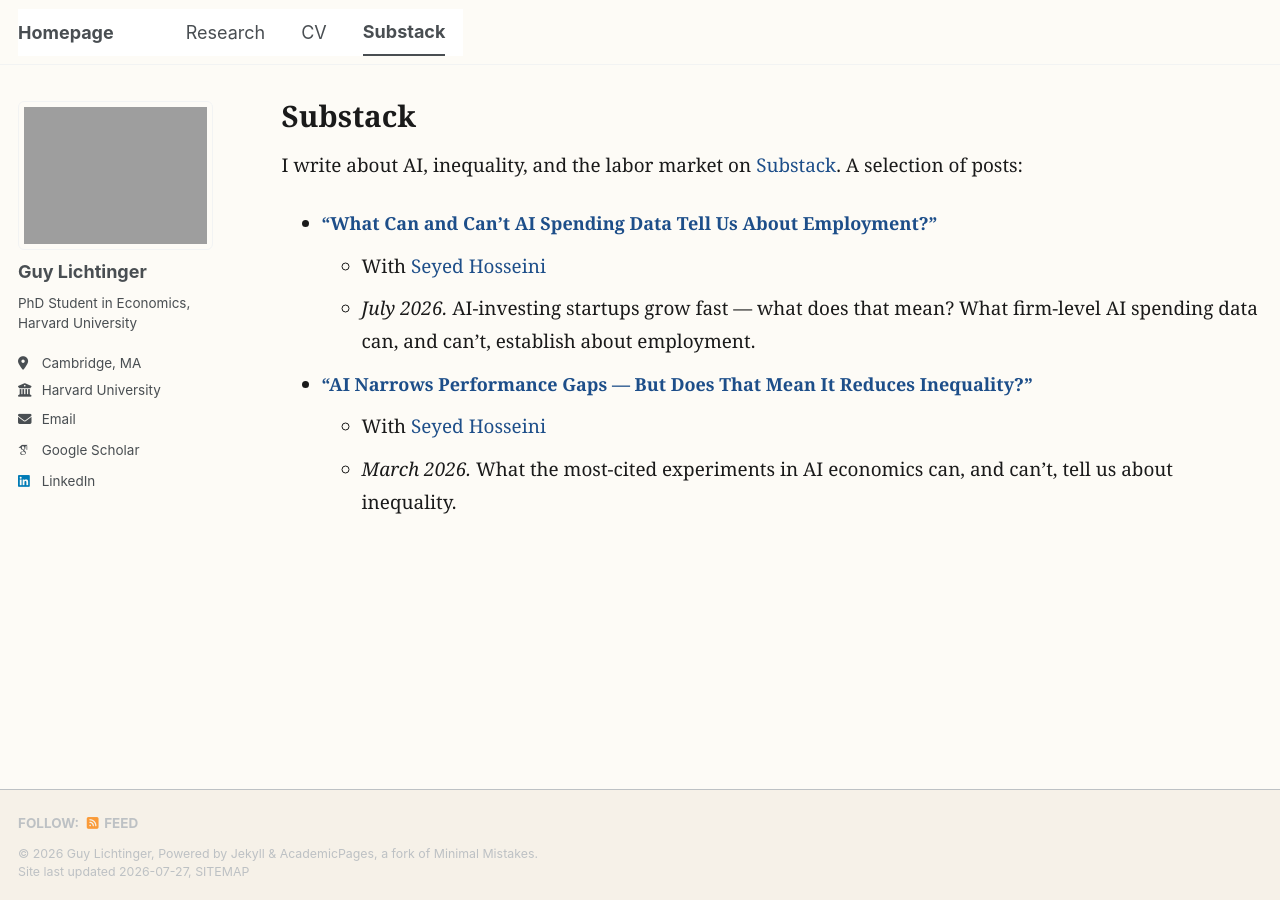
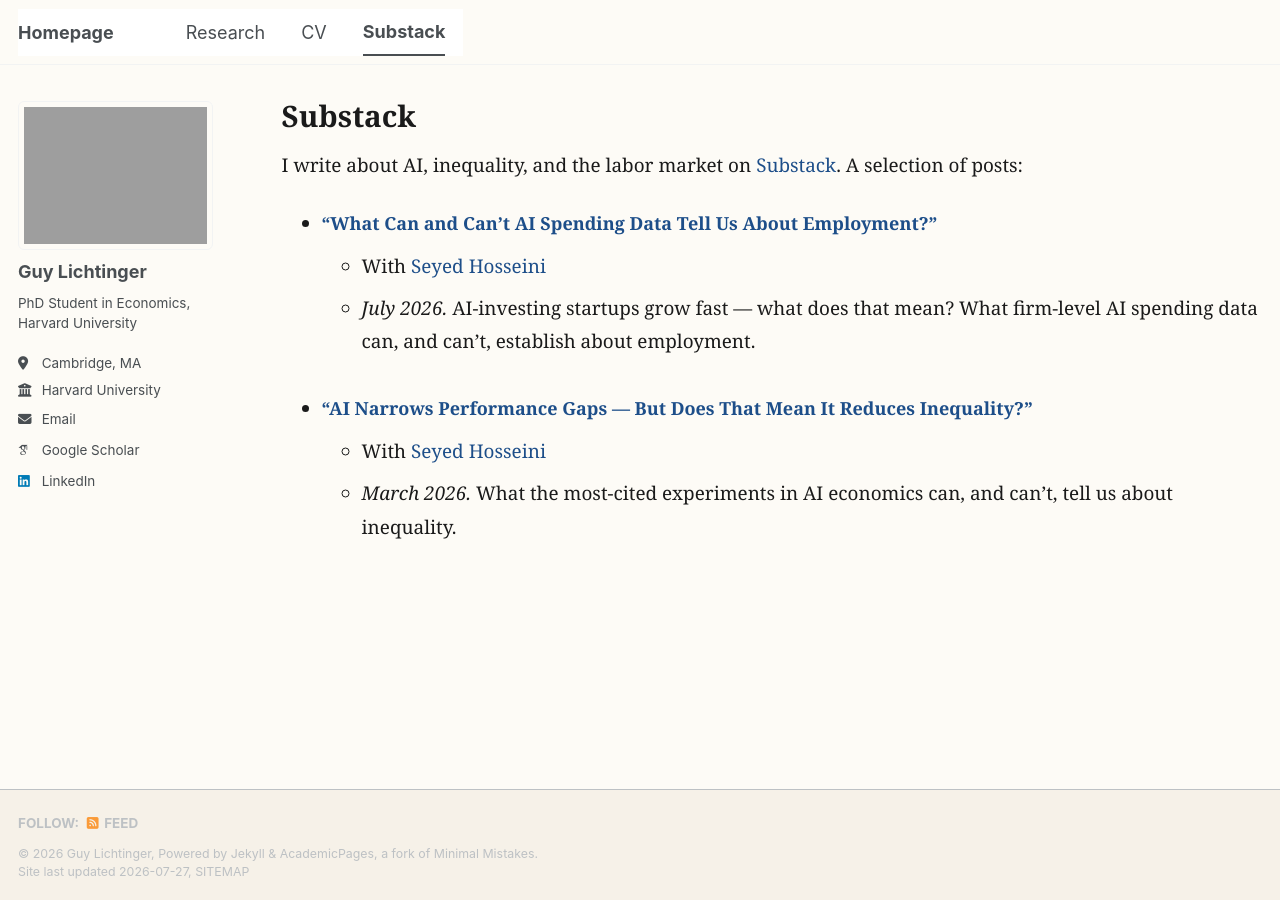
Before and after one commit to guylichtinger/guylichtinger.github.io, a Jekyll site: the page built from _pages/substack.md, in a window 1280 px wide. Built offline with Jekyll 4.4.1, drawn with Linux system fonts in a browser that asks for light colours; some web fonts are replaced; a script bundle is joined from its source files by our own code; library files that are not in the unit come from our copies.

```diff
--- a/_pages/substack.md
+++ b/_pages/substack.md
@@ -7,6 +7,8 @@ author_profile: true
 
 I write about AI, inequality, and the labor market on [Substack](https://guylichtinger.substack.com/). A selection of posts:
 
+<div class="post-list" markdown="1">
+
 * **[“What Can and Can’t AI Spending Data Tell Us About Employment?”](https://guylichtinger.substack.com/p/what-can-and-cant-ai-spending-data)**
   * With [Seyed Hosseini](https://sites.google.com/view/mahdi-hosseini/home)
   * *July 2026.* AI-investing startups grow fast — what does that mean? What firm-level AI spending data can, and can’t, establish about employment.
@@ -14,3 +16,5 @@ I write about AI, inequality, and the labor market on [Substack](https://guylich
 * **[“AI Narrows Performance Gaps — But Does That Mean It Reduces Inequality?”](https://guylichtinger.substack.com/p/ai-narrows-performance-gaps-but-does)**
   * With [Seyed Hosseini](https://sites.google.com/view/mahdi-hosseini/home)
   * *March 2026.* What the most-cited experiments in AI economics can, and can’t, tell us about inequality.
+
+</div>
```
